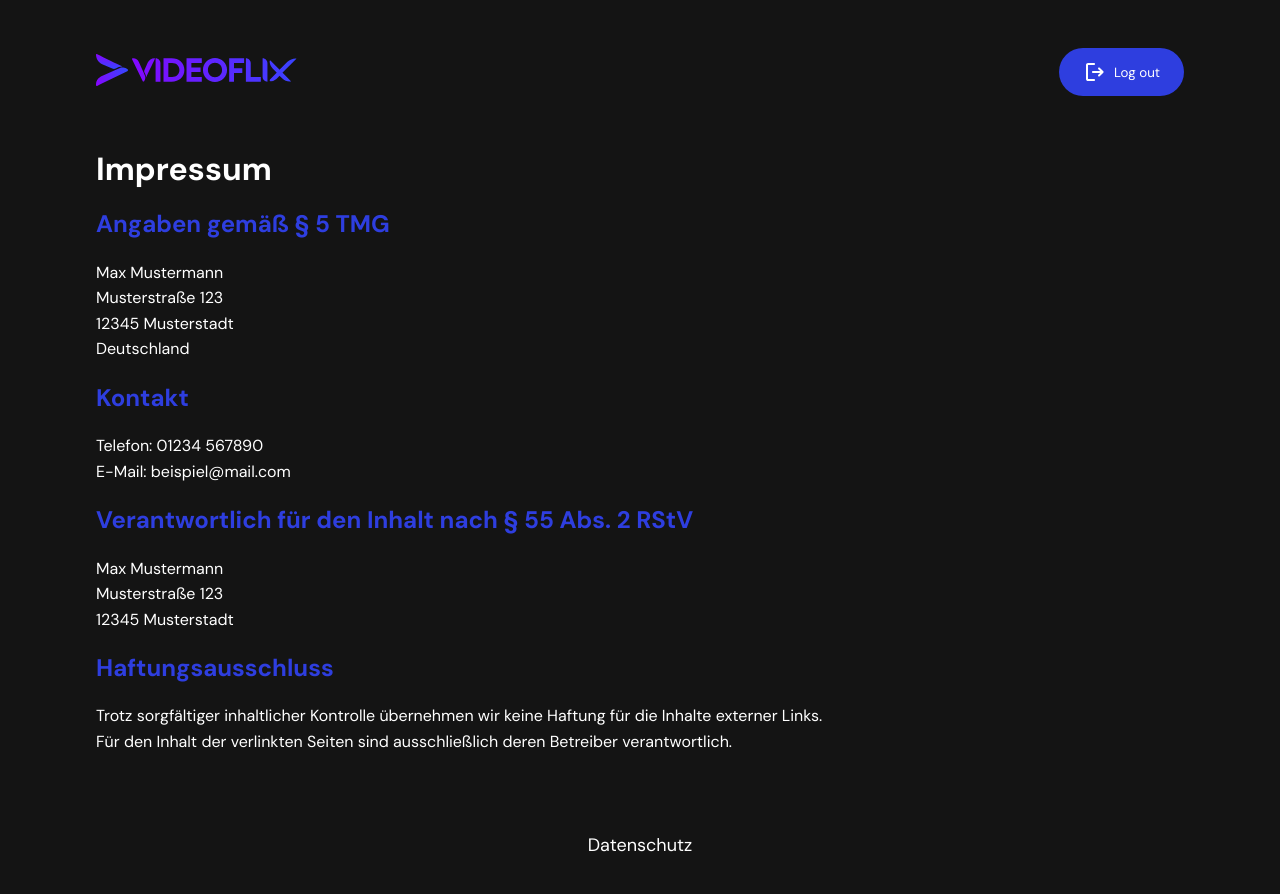
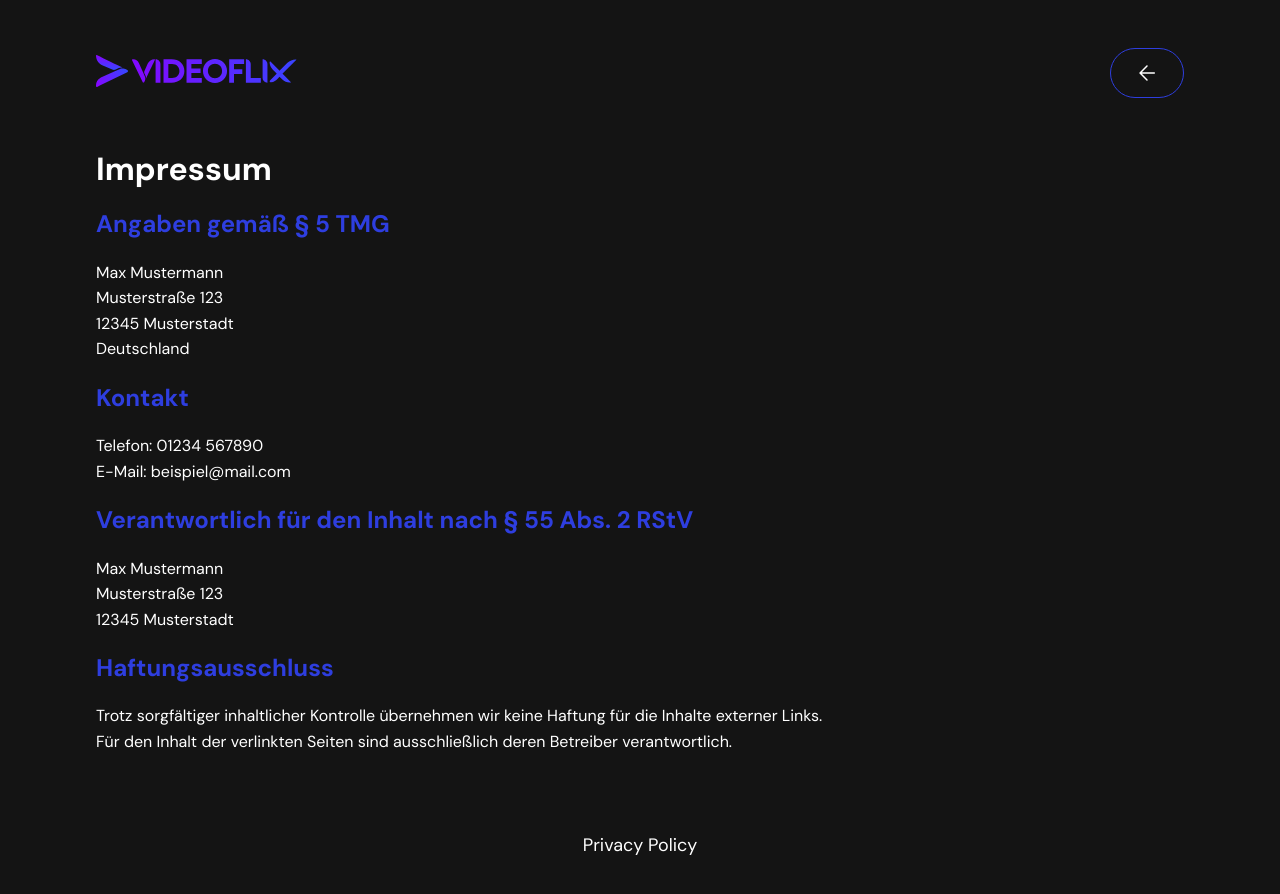
Before and after one commit to MarioWinter/Videoflix, an Angular app: page /imprint in a window 1280 px wide. Shown: the top 894 px of the page. Built offline with nearby package versions, Linux system fonts and the light colour scheme.

Commit message:
add additional routings in legal pages with goback funktion. switched legal words from german to english

```diff
--- a/src/app/features/landingpage/landingpage.component.html
+++ b/src/app/features/landingpage/landingpage.component.html
@@ -51,6 +51,6 @@
 </section>
 
 <app-footer>
-    <a routerLink="/privacy-policy">Datenschutz</a>
-    <a routerLink="/imprint">Impressum</a>
+    <a routerLink="/privacy-policy">Privacy Policy</a>
+    <a routerLink="/imprint">Imprint</a>
 </app-footer>
--- a/src/app/features/mainpage/mainpage.component.html
+++ b/src/app/features/mainpage/mainpage.component.html
@@ -49,8 +49,8 @@
         </div>
 
         <app-footer [class.mainpage-footer]="isMainPage">
-            <a routerLink="/privacy-policy">Datenschutz</a>
-            <a routerLink="/imprint">Impressum</a>
+            <a routerLink="/privacy-policy">Privacy Policy</a>
+            <a routerLink="/imprint">Imprint</a>
         </app-footer>
     </div>
 </section>
--- a/src/app/features/preview/preview.component.html
+++ b/src/app/features/preview/preview.component.html
@@ -32,6 +32,6 @@
 </section>
 
 <app-footer [class.preview-footer]="isPreviewPage">
-    <a routerLink="/privacy-policy">Datenschutz</a>
-    <a routerLink="/imprint">Impressum</a>
+    <a routerLink="/privacy-policy">Privacy Policy</a>
+    <a routerLink="/imprint">Imprint</a>
 </app-footer>
--- a/src/app/shared/components/imprint/imprint.component.html
+++ b/src/app/shared/components/imprint/imprint.component.html
@@ -1,8 +1,7 @@
 <section>
     <app-header>
-        <!-- hier muss arrow back rein statt button -->
-        <button header-button routerLink="">
-            <img src="/assets/icons/logout.svg" />Log out
+        <button header-button (click)="goBack()" class="imprint-back-btn">
+            <img src="/assets/icons/arrow_back.svg" />
         </button>
     </app-header>
 
@@ -42,7 +41,7 @@
     </div>
 
     <app-footer>
-        <a routerLink="/datenschutz">Datenschutz</a>
+        <a routerLink="/privacy-policy">Privacy Policy</a>
         <!-- <a routerLink="/impressum">Impressum</a> -->
     </app-footer>
 </section>
--- a/src/app/shared/components/imprint/imprint.component.scss
+++ b/src/app/shared/components/imprint/imprint.component.scss
@@ -14,6 +14,19 @@ section {
     min-height: 100vh;
     @media (max-width: 500px) {
         height: auto;
+    }
+}
+
+.imprint-back-btn {
+    @include flex-center;
+    padding: 1.2rem 2.4rem;
+    border-radius: 4rem;
+    background: none;
+    border: 0.1rem solid var(--pramery-purple);
+    cursor: pointer;
+    img {
+        height: 2.4rem;
+        width: 2.4rem;
     }
 }
 
--- a/src/app/shared/components/imprint/imprint.component.ts
+++ b/src/app/shared/components/imprint/imprint.component.ts
@@ -1,13 +1,19 @@
 import { Component } from '@angular/core';
 import { HeaderComponent } from '../header/header.component';
 import { FooterComponent } from '../footer/footer.component';
+import { RouterModule } from '@angular/router';
+import { Location } from '@angular/common';
 
 @Component({
   selector: 'app-imprint',
-  imports: [ HeaderComponent, FooterComponent ],
+  imports: [ HeaderComponent, FooterComponent, RouterModule ],
   templateUrl: './imprint.component.html',
   styleUrl: './imprint.component.scss'
 })
 export class ImprintComponent {
+  constructor(private location: Location) {}
 
+  goBack() {
+    this.location.back();
+  }
 }
--- a/src/app/shared/components/privacy-policy/privacy-policy.component.html
+++ b/src/app/shared/components/privacy-policy/privacy-policy.component.html
@@ -1,8 +1,7 @@
 <section>
     <app-header>
-        <!-- hier muss arrow back rein statt button -->
-        <button header-button routerLink="">
-            <img src="/assets/icons/logout.svg" />Log out
+        <button header-button (click)="goBack()" class="privacy-back-btn">
+            <img src="/assets/icons/arrow_back.svg">
         </button>
     </app-header>
 
@@ -175,6 +174,6 @@
 
     <app-footer>
         <!-- <a routerLink="/datenschutz">Datenschutz</a> -->
-        <a routerLink="/impressum">Impressum</a>
+        <a routerLink="/imprint">Imprint</a>
     </app-footer>
 </section>
--- a/src/app/shared/components/privacy-policy/privacy-policy.component.scss
+++ b/src/app/shared/components/privacy-policy/privacy-policy.component.scss
@@ -14,6 +14,19 @@ section {
     min-height: 100vh;
     @media (max-width: 500px) {
         height: auto;
+    }
+}
+
+.privacy-back-btn {
+    @include flex-center;
+    padding: 1.2rem 2.4rem;
+    border-radius: 4rem;
+    background: none;
+    border: 0.1rem solid var(--pramery-purple);
+    cursor: pointer;
+    img {
+        height: 2.4rem;
+        width: 2.4rem;
     }
 }
 
--- a/src/app/shared/components/privacy-policy/privacy-policy.component.ts
+++ b/src/app/shared/components/privacy-policy/privacy-policy.component.ts
@@ -1,13 +1,19 @@
 import { Component } from '@angular/core';
 import { HeaderComponent } from '../header/header.component';
 import { FooterComponent } from '../footer/footer.component';
+import { RouterModule } from '@angular/router';
+import { Location } from '@angular/common';
 
 @Component({
-  selector: 'app-privacy-policy',
-  imports: [ HeaderComponent, FooterComponent ],
-  templateUrl: './privacy-policy.component.html',
-  styleUrl: './privacy-policy.component.scss'
+    selector: 'app-privacy-policy',
+    imports: [HeaderComponent, FooterComponent, RouterModule],
+    templateUrl: './privacy-policy.component.html',
+    styleUrl: './privacy-policy.component.scss',
 })
 export class PrivacyPolicyComponent {
+    constructor(private location: Location) {}
 
+    goBack() {
+        this.location.back();
+    }
 }
```
